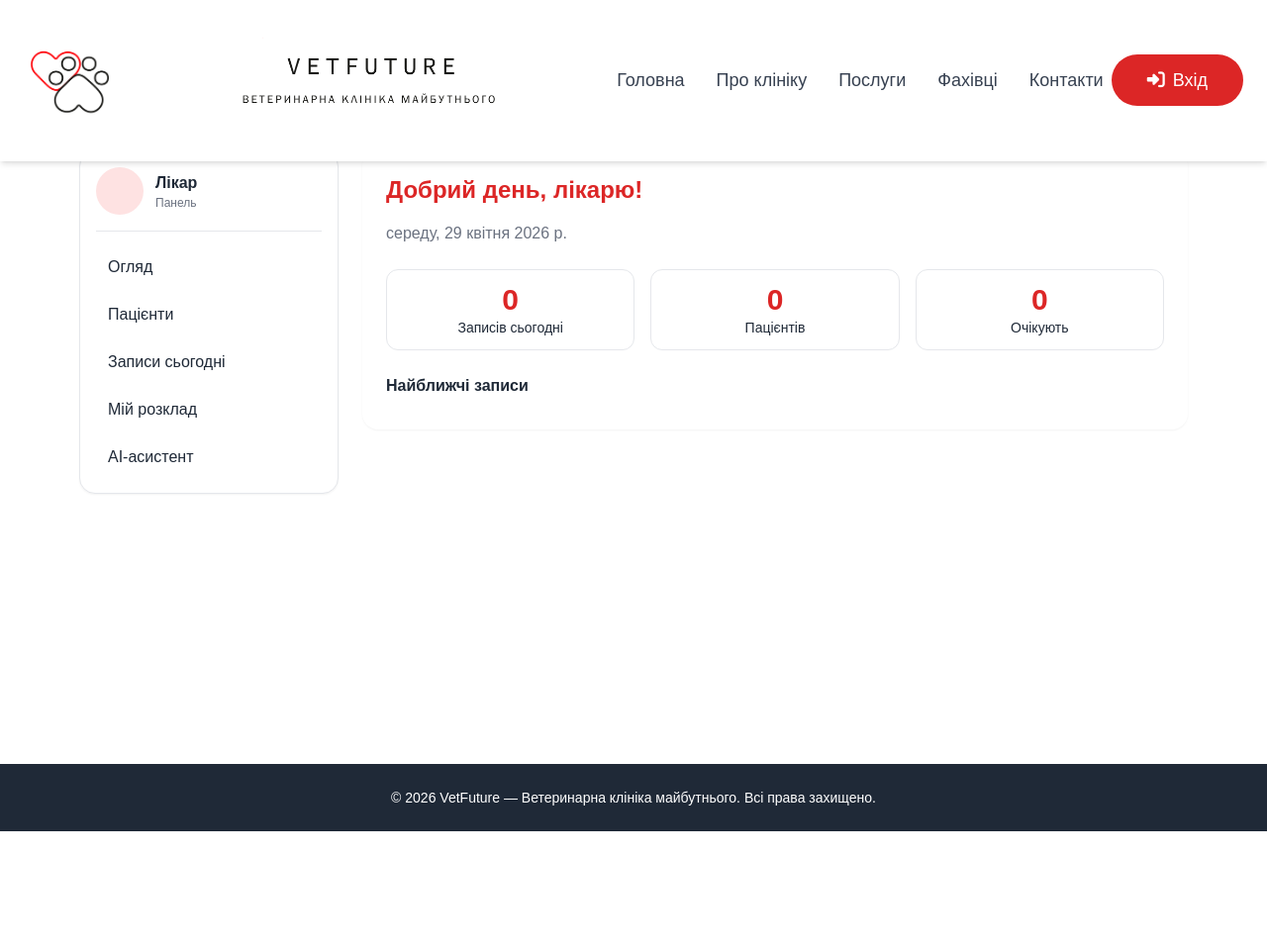
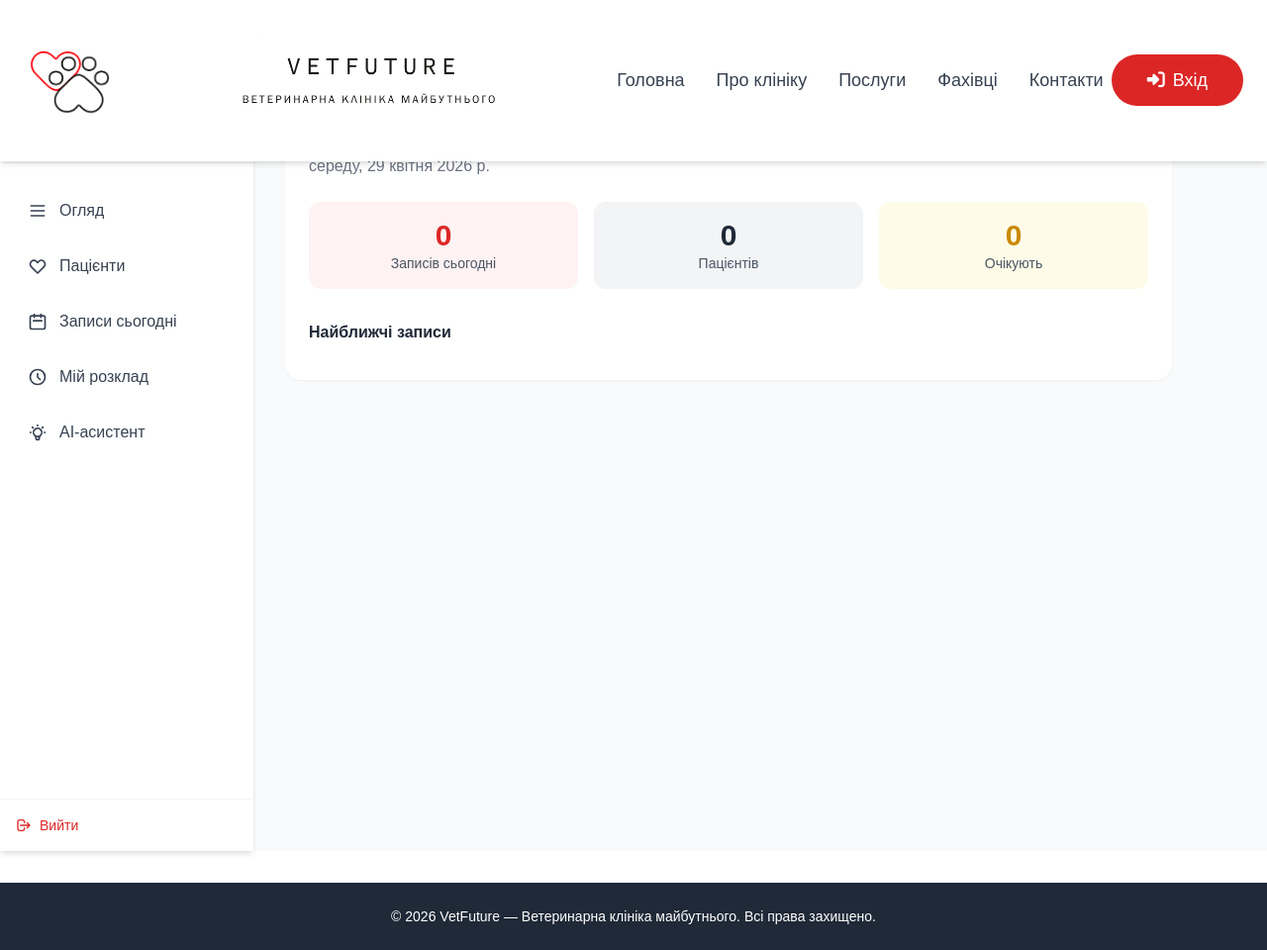
Before and after one commit to Timequeer/vetfufla, a Flask app: template templates/doctor.html in a window 1280 px wide. Shown: the whole page at 99% size. Before the commit the page ends 840 px from the top, so only its background shows below. Run offline with Flask 3, Linux system fonts and the light colour scheme; the template is opened without the code that fills it, so the values that code supplies are empty; some libraries are stand-ins or nearby versions.

Commit message:
Update doctor.html

```diff
--- a/templates/doctor.html
+++ b/templates/doctor.html
@@ -1,41 +1,170 @@
 {% extends "base.html" %}
-{% block title %}Панель лікаря — VetFuture{% endblock %}
+{% block title %}Кабінет лікаря | VetFuture{% endblock %}
 {% block content %}
-<div class="max-w-6xl mx-auto px-4 py-8">
-    <div class="flex justify-between items-center mb-6">
-        <h1 class="text-2xl font-bold text-red-600">Панель лікаря</h1>
-        <a href="/settings" class="bg-gray-200 hover:bg-gray-300 text-gray-700 px-4 py-2 rounded-full text-sm font-medium">⚙️ Налаштування</a>
+
+<style>
+  html { scroll-behavior: smooth; }
+  .doc-tab-content { display: none; }
+  .doc-tab-content.active { display: block; }
+</style>
+
+<div class="flex min-h-screen bg-gray-50 pb-20 md:pb-0">
+  <!-- Sidebar (тільки десктоп) -->
+  <aside class="hidden md:flex md:flex-col w-64 bg-white shadow-md">
+    <div class="p-6 border-b border-gray-100">
+      <h2 class="text-2xl font-bold text-red-600">VetFuture</h2>
+      <p class="text-sm text-gray-500 mt-1" id="doctorSidebarName">Кабінет лікаря</p>
     </div>
-    <div class="grid md:grid-cols-4 gap-6">
-        <div class="md:col-span-1">
-            <div class="bg-white p-4 rounded-2xl shadow-sm border sticky top-24">
-                <div class="flex items-center gap-3 pb-4 border-b">
-                    <div class="w-12 h-12 bg-red-100 rounded-full flex items-center justify-center text-2xl"></div>
-                    <div><div class="font-bold" id="doctorPhone">Лікар</div><div class="text-xs text-gray-500">Панель</div></div>
+    <nav class="flex-1 mt-6 px-4 space-y-2" id="desktop-nav">
+      <button onclick="showDocTab('overview')" class="nav-btn w-full text-left flex items-center gap-3 p-3 rounded-xl text-gray-700 hover:bg-gray-100 transition-colors" data-tab="overview">
+        <svg class="w-5 h-5" fill="none" stroke="currentColor" viewBox="0 0 24 24"><path stroke-linecap="round" stroke-linejoin="round" stroke-width="2" d="M4 6h16M4 12h16M4 18h16"/></svg>
+        Огляд
+      </button>
+      <button onclick="showDocTab('patients')" class="nav-btn w-full text-left flex items-center gap-3 p-3 rounded-xl text-gray-700 hover:bg-gray-100 transition-colors" data-tab="patients">
+        <svg class="w-5 h-5" fill="none" stroke="currentColor" viewBox="0 0 24 24"><path stroke-linecap="round" stroke-linejoin="round" stroke-width="2" d="M4.318 6.318a4.5 4.5 0 000 6.364L12 20.364l7.682-7.682a4.5 4.5 0 00-6.364-6.364L12 7.636l-1.318-1.318a4.5 4.5 0 00-6.364 0z"/></svg>
+        Пацієнти
+      </button>
+      <button onclick="showDocTab('appointments')" class="nav-btn w-full text-left flex items-center gap-3 p-3 rounded-xl text-gray-700 hover:bg-gray-100 transition-colors" data-tab="appointments">
+        <svg class="w-5 h-5" fill="none" stroke="currentColor" viewBox="0 0 24 24"><path stroke-linecap="round" stroke-linejoin="round" stroke-width="2" d="M8 7V3m8 4V3m-9 8h10M5 21h14a2 2 0 002-2V7a2 2 0 00-2-2H5a2 2 0 00-2 2v12a2 2 0 002 2z"/></svg>
+        Записи сьогодні
+      </button>
+      <button onclick="showDocTab('schedule')" class="nav-btn w-full text-left flex items-center gap-3 p-3 rounded-xl text-gray-700 hover:bg-gray-100 transition-colors" data-tab="schedule">
+        <svg class="w-5 h-5" fill="none" stroke="currentColor" viewBox="0 0 24 24"><path stroke-linecap="round" stroke-linejoin="round" stroke-width="2" d="M12 8v4l3 3m6-3a9 9 0 11-18 0 9 9 0 0118 0z"/></svg>
+        Мій розклад
+      </button>
+      <button onclick="showDocTab('ai')" class="nav-btn w-full text-left flex items-center gap-3 p-3 rounded-xl text-gray-700 hover:bg-gray-100 transition-colors" data-tab="ai">
+        <svg class="w-5 h-5" fill="none" stroke="currentColor" viewBox="0 0 24 24"><path stroke-linecap="round" stroke-linejoin="round" stroke-width="2" d="M9.663 17h4.673M12 3v1m6.364 1.636l-.707.707M21 12h-1M4 12H3m3.343-5.657l-.707-.707m2.828 9.9a5 5 0 117.072 0l-.548.547A3.374 3.374 0 0014 18.469V19a2 2 0 11-4 0v-.531c0-.895-.356-1.754-.988-2.386l-.548-.547z"/></svg>
+        AI-асистент
+      </button>
+    </nav>
+    <div class="p-4 border-t border-gray-100">
+      <a href="/logout" class="flex items-center gap-2 text-sm text-red-600 hover:text-red-700 font-medium transition-colors">
+        <svg class="w-4 h-4" fill="none" stroke="currentColor" viewBox="0 0 24 24"><path stroke-linecap="round" stroke-linejoin="round" stroke-width="2" d="M17 16l4-4m0 0l-4-4m4 4H7m6 4v1a3 3 0 01-3 3H6a3 3 0 01-3-3V7a3 3 0 013-3h4a3 3 0 013 3v1"/></svg>
+        Вийти
+      </a>
     </div>
-                <div class="mt-4 space-y-2">
-                    <button onclick="showDocTab('overview')" class="w-full text-left px-3 py-2 rounded-lg hover:bg-red-50"> Огляд</button>
-                    <button onclick="showDocTab('patients')" class="w-full text-left px-3 py-2 rounded-lg hover:bg-red-50"> Пацієнти</button>
-                    <button onclick="showDocTab('appointments')" class="w-full text-left px-3 py-2 rounded-lg hover:bg-red-50"> Записи сьогодні</button>
-                    <button onclick="showDocTab('schedule')" class="w-full text-left px-3 py-2 rounded-lg hover:bg-red-50"> Мій розклад</button>
-                    <button onclick="showDocTab('ai')" class="w-full text-left px-3 py-2 rounded-lg hover:bg-red-50"> AI-асистент</button>
+  </aside>
+
+  <!-- Основний контент -->
+  <main class="flex-1 p-4 md:p-8 pt-4 md:pt-8">
+    <!-- Огляд -->
+    <div id="docTab-overview" class="doc-tab-content active bg-white rounded-2xl shadow-sm p-6 mb-6 max-w-4xl">
+      <h2 class="text-2xl font-bold text-gray-800 mb-2">Добрий день, лікарю!</h2>
+      <p id="todayDate" class="text-gray-500 mb-6"></p>
+      <div class="grid grid-cols-3 gap-4 mb-8">
+        <div class="text-center p-4 bg-red-50 rounded-xl">
+          <div class="text-3xl font-bold text-red-600" id="statToday">0</div>
+          <div class="text-sm text-gray-600">Записів сьогодні</div>
+        </div>
+        <div class="text-center p-4 bg-gray-100 rounded-xl">
+          <div class="text-3xl font-bold text-gray-800" id="statPatients">0</div>
+          <div class="text-sm text-gray-600">Пацієнтів</div>
+        </div>
+        <div class="text-center p-4 bg-yellow-50 rounded-xl">
+          <div class="text-3xl font-bold text-yellow-600" id="statPending">0</div>
+          <div class="text-sm text-gray-600">Очікують</div>
+        </div>
+      </div>
+      <h3 class="font-semibold text-gray-800 mb-3">Найближчі записи</h3>
+      <div id="overviewAppts" class="space-y-2"></div>
+    </div>
+
+    <!-- Пацієнти -->
+    <div id="docTab-patients" class="doc-tab-content bg-white rounded-2xl shadow-sm p-6 mb-6 max-w-4xl">
+      <h2 class="text-2xl font-bold text-gray-800 mb-4">Мої пацієнти</h2>
+      <div id="patientsList">Завантаження...</div>
+    </div>
+
+    <!-- Записи на сьогодні -->
+    <div id="docTab-appointments" class="doc-tab-content bg-white rounded-2xl shadow-sm p-6 mb-6 max-w-4xl">
+      <h2 class="text-2xl font-bold text-gray-800 mb-4">Записи на сьогодні</h2>
+      <div id="appointmentsListDoc">Завантаження...</div>
+    </div>
+
+    <!-- Мій розклад -->
+    <div id="docTab-schedule" class="doc-tab-content bg-white rounded-2xl shadow-sm p-6 mb-6 max-w-4xl">
+      <h2 class="text-2xl font-bold text-gray-800 mb-4">Мій розклад</h2>
+      <div class="space-y-2">
+        <div class="flex justify-between border-b py-2"><span>Понеділок</span><span>10:00 – 18:00</span></div>
+        <div class="flex justify-between border-b py-2"><span>Вівторок</span><span>10:00 – 18:00</span></div>
+        <div class="flex justify-between border-b py-2"><span>Середа</span><span>10:00 – 18:00</span></div>
+        <div class="flex justify-between border-b py-2"><span>Четвер</span><span>10:00 – 18:00</span></div>
+        <div class="flex justify-between border-b py-2"><span>П'ятниця</span><span>10:00 – 18:00</span></div>
+        <div class="flex justify-between border-b py-2"><span>Субота</span><span>10:00 – 14:00</span></div>
+        <div class="flex justify-between py-2"><span>Неділя</span><span>Вихідний</span></div>
+      </div>
+    </div>
+
+    <!-- AI-асистент -->
+    <div id="docTab-ai" class="doc-tab-content bg-white rounded-2xl shadow-sm p-6 mb-6 max-w-4xl">
+      <h2 class="text-2xl font-bold text-gray-800 mb-4">AI-асистент лікаря</h2>
+      <div class="border border-gray-200 rounded-xl">
+        <div class="h-96 overflow-y-auto p-4 space-y-3" id="docChatMessages">
+          <div class="flex gap-2">
+            <div class="w-8 h-8 rounded-full bg-red-100 flex items-center justify-center text-red-600 flex-shrink-0">🧬</div>
+            <div class="bg-gray-100 p-2 rounded-xl max-w-[80%] text-sm">Привіт! Я клінічний AI-асистент. Запитайте про дозування, протоколи, діагностику.</div>
+          </div>
+        </div>
+        <div class="border-t border-gray-200 p-3 flex gap-2">
+          <textarea id="docChatInput" rows="1" class="flex-1 border border-gray-300 rounded-xl p-2 resize-none focus:outline-none focus:border-red-400" placeholder="Наприклад: Собака 12 кг, доза цефтріаксону?"></textarea>
+          <button onclick="sendDocAI()" class="bg-red-600 hover:bg-red-700 text-white px-4 rounded-xl transition-colors">→</button>
         </div>
       </div>
     </div>
-        <div class="md:col-span-3">
-            <div id="docTab-overview" class="doc-tab active"><div class="bg-white p-6 rounded-2xl shadow-sm"><h2 class="text-2xl font-bold text-red-600 mb-4">Добрий день, лікарю!</h2><p id="todayDate" class="text-gray-500"></p><div class="grid grid-cols-3 gap-4 my-6"><div class="text-center p-3 border rounded-xl"><div class="text-3xl font-bold text-red-600" id="statToday">0</div><div class="text-sm">Записів сьогодні</div></div><div class="text-center p-3 border rounded-xl"><div class="text-3xl font-bold text-red-600" id="statPatients">0</div><div class="text-sm">Пацієнтів</div></div><div class="text-center p-3 border rounded-xl"><div class="text-3xl font-bold text-red-600" id="statPending">0</div><div class="text-sm">Очікують</div></div></div><div><h3 class="font-semibold mb-2">Найближчі записи</h3><div id="overviewAppts"></div></div></div></div>
-            <div id="docTab-patients" class="doc-tab hidden"><div class="bg-white p-6 rounded-2xl shadow-sm"><h2 class="text-2xl font-bold text-red-600 mb-4">Мої пацієнти</h2><div id="patientsList">Завантаження...</div></div></div>
-            <div id="docTab-appointments" class="doc-tab hidden"><div class="bg-white p-6 rounded-2xl shadow-sm"><h2 class="text-2xl font-bold text-red-600 mb-4">Записи на сьогодні</h2><div id="appointmentsListDoc">Завантаження...</div></div></div>
-            <div id="docTab-schedule" class="doc-tab hidden"><div class="bg-white p-6 rounded-2xl shadow-sm"><h2 class="text-2xl font-bold text-red-600 mb-4">Мій розклад</h2><div class="space-y-2"><div class="flex justify-between border-b py-2"><span>Понеділок</span><span>10:00 – 18:00</span></div><div class="flex justify-between border-b py-2"><span>Вівторок</span><span>10:00 – 18:00</span></div><div class="flex justify-between border-b py-2"><span>Середа</span><span>10:00 – 18:00</span></div><div class="flex justify-between border-b py-2"><span>Четвер</span><span>10:00 – 18:00</span></div><div class="flex justify-between border-b py-2"><span>П'ятниця</span><span>10:00 – 18:00</span></div><div class="flex justify-between border-b py-2"><span>Субота</span><span>10:00 – 14:00</span></div><div class="flex justify-between py-2"><span>Неділя</span><span>Вихідний</span></div></div></div></div>
-            <div id="docTab-ai" class="doc-tab hidden"><div class="bg-white p-6 rounded-2xl shadow-sm"><h2 class="text-2xl font-bold text-red-600 mb-4">AI-асистент лікаря</h2><div class="border rounded-xl"><div class="h-96 overflow-y-auto p-4 space-y-3" id="docChatMessages"><div class="flex gap-2"><div class="w-8 h-8 rounded-full bg-red-100 flex items-center justify-center">🧬</div><div class="bg-gray-100 p-2 rounded-xl max-w-[80%]">Привіт! Я клінічний AI-асистент. Запитайте про дозування, протоколи, діагностику.</div></div></div><div class="border-t p-3 flex gap-2"><textarea id="docChatInput" rows="1" class="flex-1 border rounded-xl p-2 resize-none" placeholder="Наприклад: Собака 12 кг, доза цефтріаксону?"></textarea><button onclick="sendDocAI()" class="bg-red-600 hover:bg-red-700 text-white px-4 rounded-xl">➤</button></div></div></div></div>
-        </div>
-    </div>
+  </main>
 </div>
 
+<!-- Нижня мобільна навігація -->
+<nav class="md:hidden fixed bottom-0 left-0 right-0 bg-white border-t border-gray-200 z-50 flex justify-around items-center py-2 shadow-lg">
+  <button onclick="showDocTab('overview')" class="mobile-nav-btn flex flex-col items-center text-red-600" data-tab="overview">
+    <svg class="w-6 h-6" fill="none" stroke="currentColor" viewBox="0 0 24 24"><path stroke-linecap="round" stroke-linejoin="round" stroke-width="2" d="M4 6h16M4 12h16M4 18h16"/></svg>
+    <span class="text-xs mt-1">Огляд</span>
+  </button>
+  <button onclick="showDocTab('patients')" class="mobile-nav-btn flex flex-col items-center text-gray-500" data-tab="patients">
+    <svg class="w-6 h-6" fill="none" stroke="currentColor" viewBox="0 0 24 24"><path stroke-linecap="round" stroke-linejoin="round" stroke-width="2" d="M4.318 6.318a4.5 4.5 0 000 6.364L12 20.364l7.682-7.682a4.5 4.5 0 00-6.364-6.364L12 7.636l-1.318-1.318a4.5 4.5 0 00-6.364 0z"/></svg>
+    <span class="text-xs mt-1">Пацієнти</span>
+  </button>
+  <button onclick="showDocTab('appointments')" class="mobile-nav-btn flex flex-col items-center text-gray-500" data-tab="appointments">
+    <svg class="w-6 h-6" fill="none" stroke="currentColor" viewBox="0 0 24 24"><path stroke-linecap="round" stroke-linejoin="round" stroke-width="2" d="M8 7V3m8 4V3m-9 8h10M5 21h14a2 2 0 002-2V7a2 2 0 00-2-2H5a2 2 0 00-2 2v12a2 2 0 002 2z"/></svg>
+    <span class="text-xs mt-1">Записи</span>
+  </button>
+  <button onclick="showDocTab('schedule')" class="mobile-nav-btn flex flex-col items-center text-gray-500" data-tab="schedule">
+    <svg class="w-6 h-6" fill="none" stroke="currentColor" viewBox="0 0 24 24"><path stroke-linecap="round" stroke-linejoin="round" stroke-width="2" d="M12 8v4l3 3m6-3a9 9 0 11-18 0 9 9 0 0118 0z"/></svg>
+    <span class="text-xs mt-1">Розклад</span>
+  </button>
+  <button onclick="showDocTab('ai')" class="mobile-nav-btn flex flex-col items-center text-gray-500" data-tab="ai">
+    <svg class="w-6 h-6" fill="none" stroke="currentColor" viewBox="0 0 24 24"><path stroke-linecap="round" stroke-linejoin="round" stroke-width="2" d="M9.663 17h4.673M12 3v1m6.364 1.636l-.707.707M21 12h-1M4 12H3m3.343-5.657l-.707-.707m2.828 9.9a5 5 0 117.072 0l-.548.547A3.374 3.374 0 0014 18.469V19a2 2 0 11-4 0v-.531c0-.895-.356-1.754-.988-2.386l-.548-.547z"/></svg>
+    <span class="text-xs mt-1">AI</span>
+  </button>
+</nav>
+
 <script>
+  // --- Логіка табів ---
   function showDocTab(n) {
-        document.querySelectorAll('.doc-tab').forEach(t => t.classList.add('hidden'));
-        document.getElementById(`docTab-${n}`).classList.remove('hidden');
+    document.querySelectorAll('.doc-tab-content').forEach(t => t.classList.remove('active'));
+    const target = document.getElementById(`docTab-${n}`);
+    if (target) target.classList.add('active');
+
+    // Підсвічування кнопок у сайдбарі
+    document.querySelectorAll('#desktop-nav .nav-btn').forEach(btn => {
+      btn.classList.remove('bg-red-50', 'text-red-600');
+      btn.classList.add('text-gray-700');
+      if (btn.dataset.tab === n) {
+        btn.classList.add('bg-red-50', 'text-red-600');
+        btn.classList.remove('text-gray-700');
+      }
+    });
+
+    // Підсвічування кнопок у нижній панелі
+    document.querySelectorAll('.mobile-nav-btn').forEach(btn => {
+      btn.classList.remove('text-red-600');
+      btn.classList.add('text-gray-500');
+      if (btn.dataset.tab === n) {
+        btn.classList.add('text-red-600');
+        btn.classList.remove('text-gray-500');
+      }
+    });
+
     if (n === 'patients') loadDocPatients();
     if (n === 'appointments') loadDocAppointments();
   }
@@ -45,11 +174,14 @@
       .then(r => r.json())
       .then(data => {
         const el = document.getElementById('patientsList');
-                if (data.error || !data.length) el.innerHTML = '<div class="text-center p-4">Немає пацієнтів</div>';
+        if (data.error || !data.length) el.innerHTML = '<div class="text-center p-4 text-gray-500">Немає пацієнтів</div>';
         else el.innerHTML = data.map(p => `
-                    <div class="border rounded-xl p-4 mb-3 flex justify-between">
-                        <div><span class="font-semibold">${p.name}</span><div class="text-sm text-gray-500">${p.species||''}</div></div>
-                        <button onclick="alert('Медкарта пацієнта ${p.guid}')" class="bg-red-100 text-red-700 px-3 py-1 rounded-full text-sm">📋 Історія</button>
+          <div class="border border-gray-200 rounded-xl p-4 mb-3 flex justify-between items-center">
+            <div>
+              <span class="font-semibold text-gray-800">${p.name}</span>
+              <div class="text-sm text-gray-500">${p.species||''}</div>
+            </div>
+            <button onclick="alert('Медкарта пацієнта ${p.guid}')" class="bg-red-50 text-red-600 px-3 py-1 rounded-full text-sm hover:bg-red-100 transition-colors">📋 Історія</button>
           </div>
         `).join('');
       });
@@ -60,11 +192,11 @@
       .then(r => r.json())
       .then(data => {
         const el = document.getElementById('appointmentsListDoc');
-                if (!data.length) el.innerHTML = '<div class="text-center p-4">Немає записів на сьогодні</div>';
+        if (!data.length) el.innerHTML = '<div class="text-center p-4 text-gray-500">Немає записів на сьогодні</div>';
         else el.innerHTML = data.map(a => `
-                    <div class="border rounded-xl p-4 mb-3">
-                        <div class="font-semibold">${new Date(a.date).toLocaleString()}</div>
-                        <div>${a.status==='confirmed'?'✅ Підтверджено':'⏳ Очікує'}</div>
+          <div class="border border-gray-200 rounded-xl p-4 mb-3">
+            <div class="font-semibold text-gray-800">${new Date(a.date).toLocaleString()}</div>
+            <div class="text-sm">${a.status==='confirmed'?'✅ Підтверджено':'⏳ Очікує'}</div>
           </div>
         `).join('');
       });
@@ -75,9 +207,9 @@
     const q = input.value.trim();
     if (!q) return;
     const c = document.getElementById('docChatMessages');
-        c.innerHTML += `<div class="flex justify-end gap-2"><div class="bg-red-600 text-white p-2 rounded-xl max-w-[80%]">${q}</div></div>`;
+    c.innerHTML += `<div class="flex justify-end gap-2"><div class="bg-red-600 text-white p-2 rounded-xl max-w-[80%] text-sm">${q}</div></div>`;
     input.value = '';
-        c.innerHTML += `<div class="flex gap-2" id="typing"><div class="w-8 h-8 rounded-full bg-red-100 flex items-center justify-center">🧬</div><div class="bg-gray-100 p-2 rounded-xl">...думаю</div></div>`;
+    c.innerHTML += `<div class="flex gap-2" id="typing"><div class="w-8 h-8 rounded-full bg-red-100 flex items-center justify-center">🧬</div><div class="bg-gray-100 p-2 rounded-xl text-sm">...думаю</div></div>`;
     c.scrollTop = c.scrollHeight;
     try {
       const res = await fetch('/api/ai-support', {
@@ -87,14 +219,15 @@
       });
       const data = await res.json();
       document.getElementById('typing')?.remove();
-            c.innerHTML += `<div class="flex gap-2"><div class="w-8 h-8 rounded-full bg-red-100 flex items-center justify-center">🧬</div><div class="bg-gray-100 p-2 rounded-xl max-w-[80%]">${data.answer||'Помилка'}</div></div>`;
+      c.innerHTML += `<div class="flex gap-2"><div class="w-8 h-8 rounded-full bg-red-100 flex items-center justify-center">🧬</div><div class="bg-gray-100 p-2 rounded-xl max-w-[80%] text-sm">${data.answer||'Помилка'}</div></div>`;
       c.scrollTop = c.scrollHeight;
     } catch(e) {
       document.getElementById('typing')?.remove();
-            c.innerHTML += `<div class="flex gap-2"><div class="bg-gray-100 p-2 rounded-xl">Помилка зв'язку</div></div>`;
+      c.innerHTML += `<div class="flex gap-2"><div class="bg-gray-100 p-2 rounded-xl text-sm">Помилка зв'язку</div></div>`;
     }
   }
 
+  // Ініціалізація
   const now = new Date();
   document.getElementById('todayDate').innerText = now.toLocaleDateString('uk-UA', {weekday:'long', day:'numeric', month:'long', year:'numeric'});
   fetch('/api/appointments')
@@ -107,7 +240,7 @@
       document.getElementById('statPending').innerText = pendingCount;
       const apptsDiv = document.getElementById('overviewAppts');
       if (!todayCount) apptsDiv.innerHTML = '<div class="text-center p-4 text-gray-500">Немає записів на сьогодні</div>';
-            else apptsDiv.innerHTML = data.filter(a => new Date(a.date).toDateString() === today).slice(0,5).map(a => `<div class="border-b py-2">${new Date(a.date).toLocaleTimeString()} - ${a.pet_name||a.pet_guid}</div>`).join('');
+      else apptsDiv.innerHTML = data.filter(a => new Date(a.date).toDateString() === today).slice(0,5).map(a => `<div class="border-b py-2 flex justify-between"><span>${new Date(a.date).toLocaleTimeString()}</span><span class="text-gray-600">${a.pet_name||'Тварина'}</span></div>`).join('');
     });
   fetch('/api/pets')
     .then(r => r.json())
@@ -115,4 +248,5 @@
   loadDocPatients();
   loadDocAppointments();
 </script>
+
 {% endblock %}
```
Lines whose indentation alone changed are shown as unchanged.
